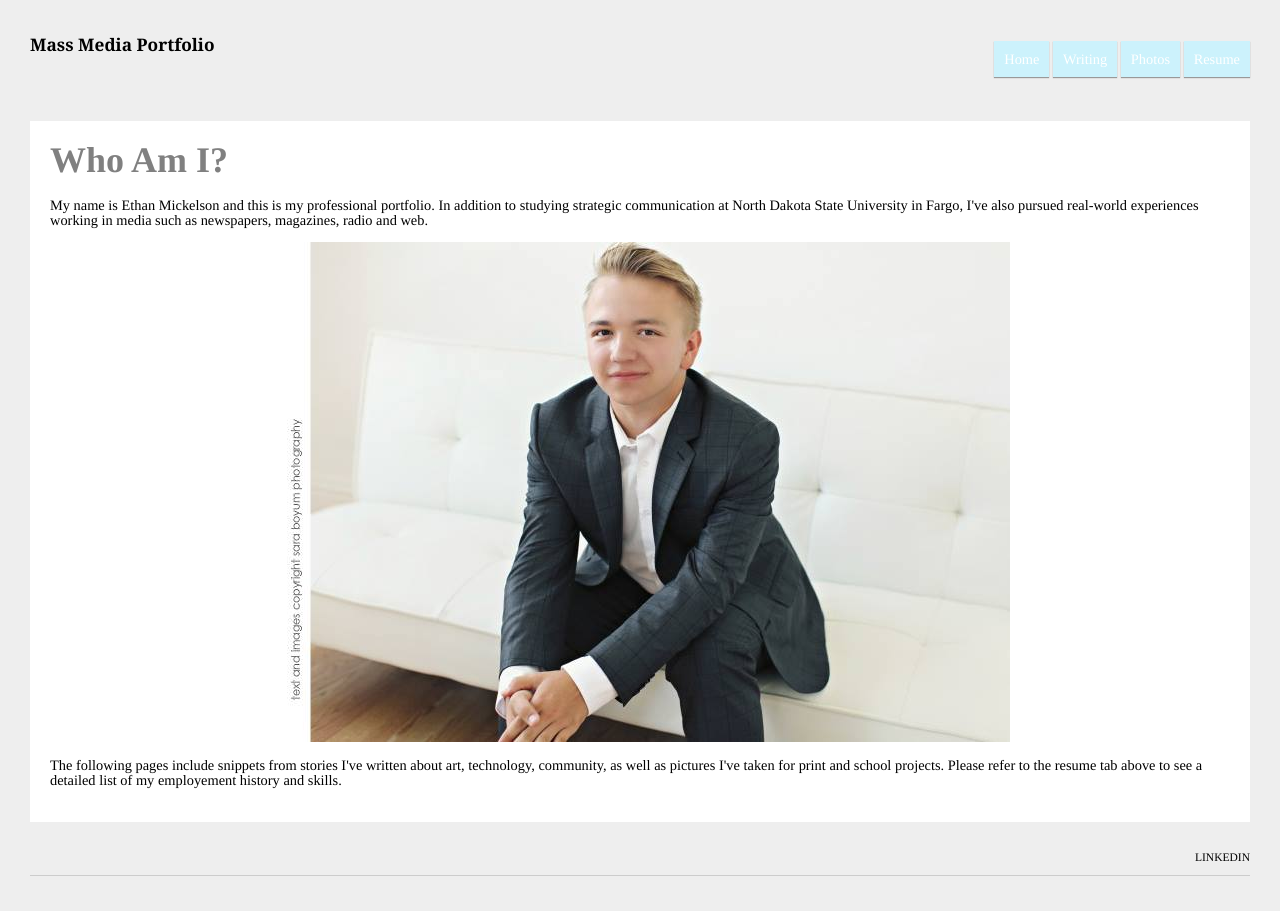
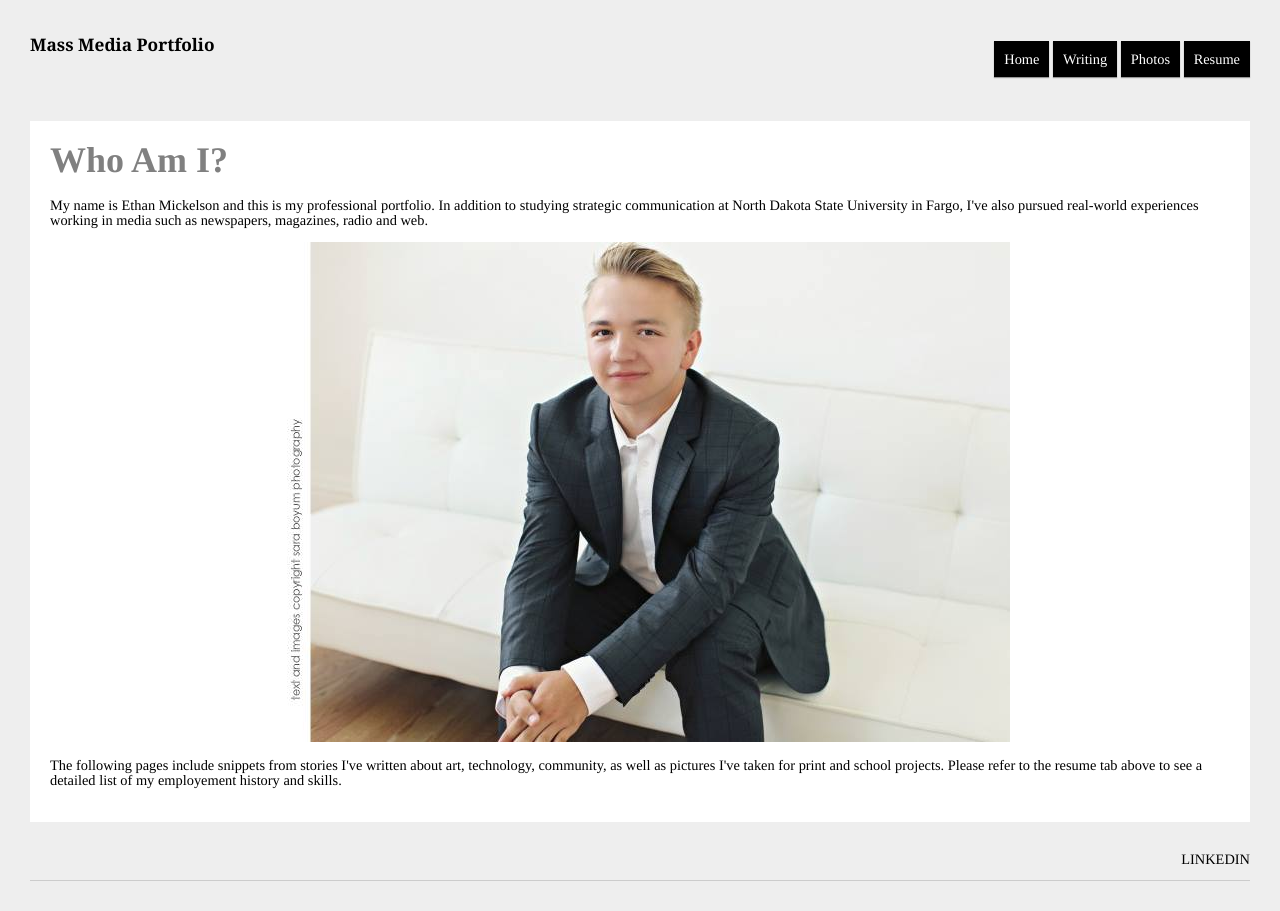
Before and after one commit to ethanmickelson/ethanmickelson.github.io, a plain HTML site: page index.html in a window 1280 px wide. Drawn offline with Linux system fonts and the light colour scheme.

Commit message:
Update styles.css

```diff
--- a/styles.css
+++ b/styles.css
@@ -49,11 +49,11 @@ body{
 		}
 			#nav ul li a{
 				padding: 10px;
-				background: #CCF2FC;
+				background: black;
 				color: white;
 			}
 			#nav ul li a:hover{
-				background-color: #ffb424;
+				background-color: #CCF2FC;
 				box-shadow: 0px 1px 1px #666;
 			}
 			#nav ul li a:active{ background-color: 	#808000; }
@@ -71,7 +71,7 @@ body{
 	#footer p{
 		text-align: right;
 		text-transform: uppercase;
-		font-size: 80%;
+		font-size: 100%;
 		color: black;
 	}
 
```
